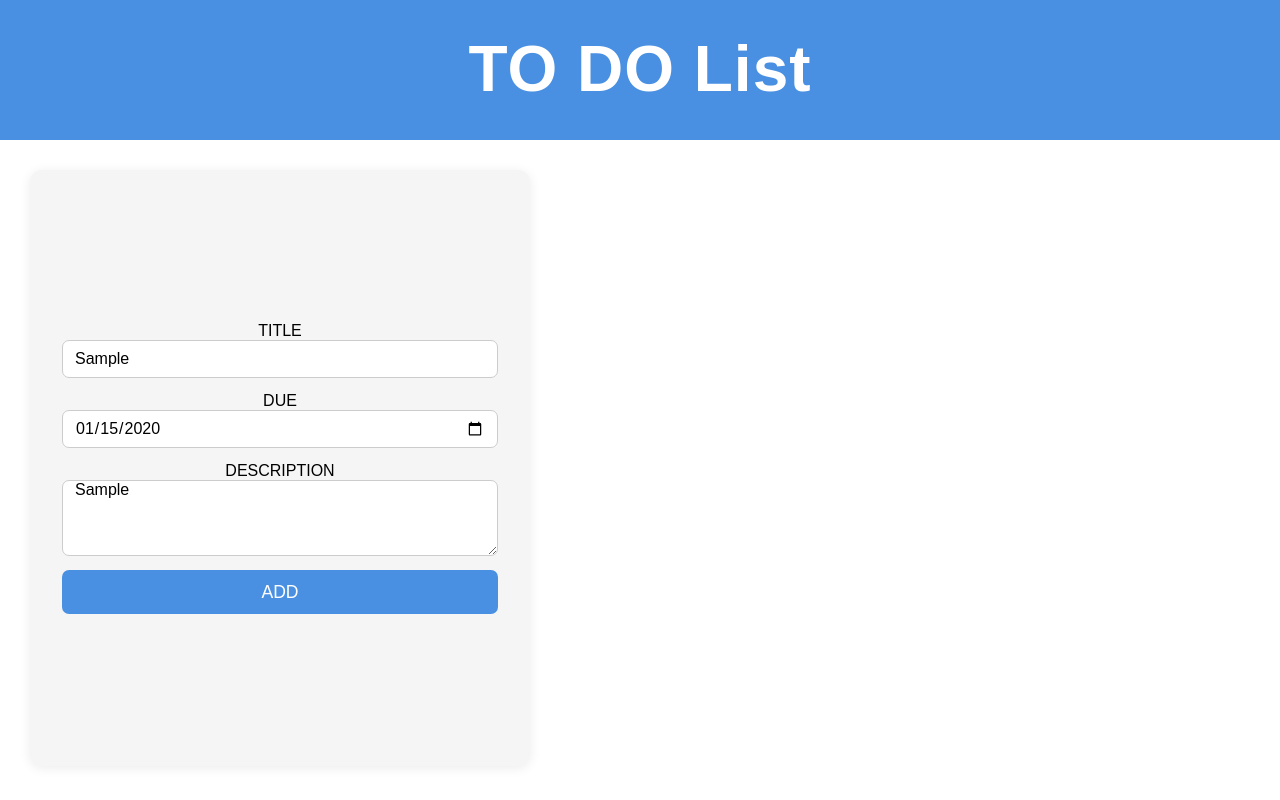
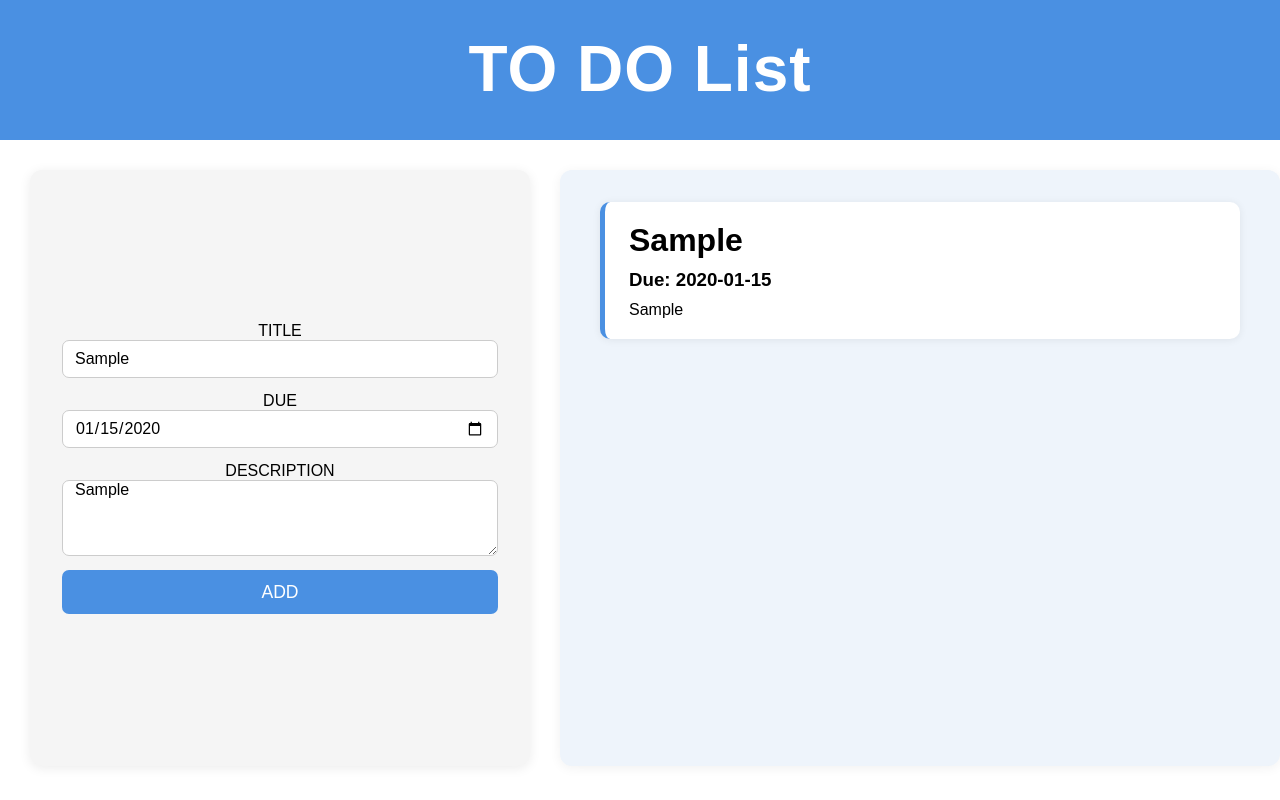
Before and after one commit to Ivan3342/To-Do-Modular, a plain HTML site: page index.html in a window 1280 px wide. Both pictures are taken after typing "Sample", "2020-01-15", "Sample" into the empty fields and a click on the button "ADD". Drawn offline with Linux system fonts and the light colour scheme.

Commit message:
added rendering tasks, saving and loading into local storage

```diff
--- a/main.js
+++ b/main.js
@@ -1,4 +1,6 @@
-import Task from "./item";
+import Task from "./item.js";
+
+let tasks = JSON.parse(localStorage.getItem("tasks")) || [];
 
 const addTask = () => {
     const id = Date.now();
@@ -7,9 +9,32 @@ const addTask = () => {
     const description = document.querySelector("#description");
     const newTask = new Task(id, title.value, due.value, description.value, false);
 
-    console.log(newTask);
+    tasks.push(newTask);
+    localStorage.setItem("tasks", JSON.stringify(tasks));
+}
+
+const renderTasks = () => {
+    const contentDiv = document.querySelector("#content");
+    contentDiv.innerHTML = "";
+    tasks.forEach(task => {
+        const parentDiv = document.createElement("div");
+        parentDiv.classList.add("task")
+        const title = document.createElement("h1");
+        title.innerHTML = task.title;
+        const due = document.createElement("h3");
+        due.innerHTML = `Due: ${task.due}`;
+        const description = document.createElement("p");
+        description.innerHTML = task.description;
+        parentDiv.appendChild(title);
+        parentDiv.appendChild(due);
+        parentDiv.appendChild(description);
+        contentDiv.appendChild(parentDiv);
+    });
 }
 
 document.querySelector("#add").addEventListener("click", () => {
     addTask();
+    renderTasks();
 })
+
+renderTasks();
--- a/style.css
+++ b/style.css
@@ -31,7 +31,7 @@ header {
     padding: 24px 32px;
     background: #f5f5f5;
     border-radius: 12px;
-    box-shadow: 0 2px 12px rgba(0,0,0,0.08);
+    box-shadow: 0 2px 12px rgba(0, 0, 0, 0.08);
 
     & input {
         width: 100%;
@@ -76,3 +76,33 @@ header {
         background: #357abd;
     }
 }
+
+#content {
+    display: flex;
+    flex-direction: column;
+    flex: 1;
+    padding: 32px 40px;
+    background: #eef4fb;
+    border-radius: 12px;
+    margin: 30px 0 30px 0;
+    min-height: calc(100vh - 140px - 24px - 40px);
+    box-shadow: 0 2px 12px rgba(0, 0, 0, 0.06);
+    overflow-y: auto;
+}
+
+.task {
+    background: #fff;
+    border-radius: 10px;
+    box-shadow: 0 1px 8px rgba(0, 0, 0, 0.07);
+    padding: 20px 24px;
+    margin-bottom: 18px;
+    display: flex;
+    flex-direction: column;
+    gap: 10px;
+    transition: box-shadow 0.2s;
+    border-left: 5px solid #4a90e2;
+}
+
+.task:hover {
+    box-shadow: 0 4px 16px rgba(74, 144, 226, 0.15);
+}
```
